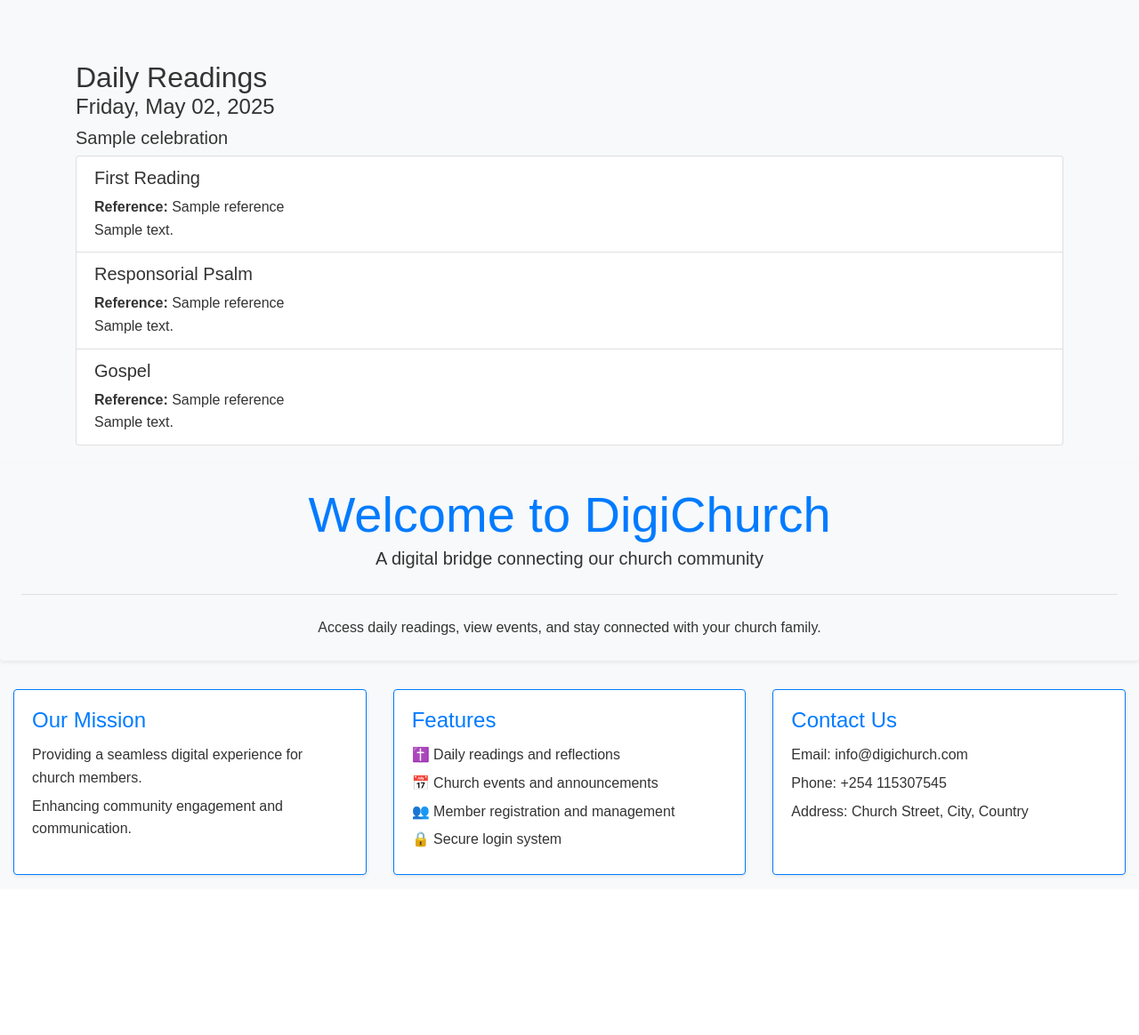
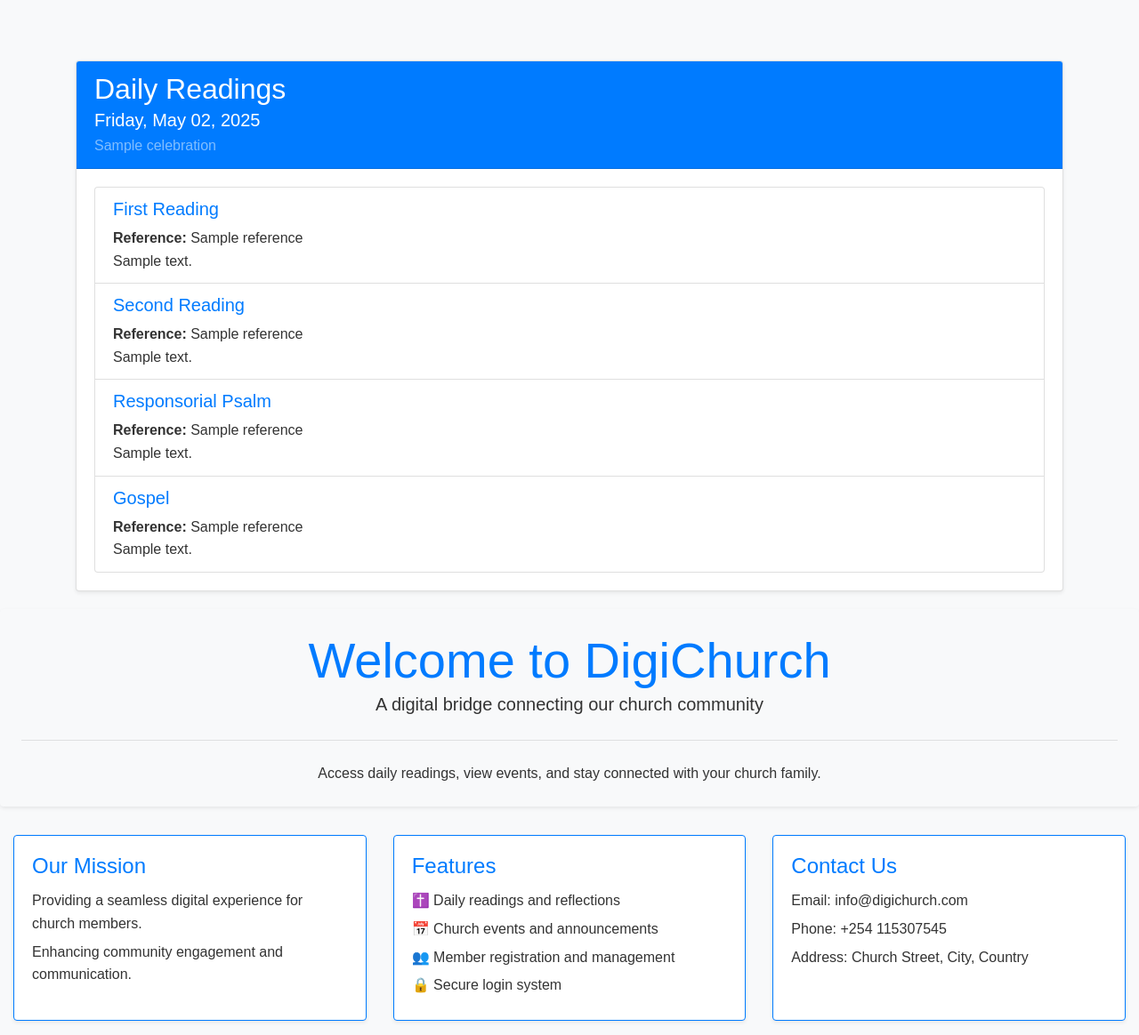
Before and after one commit to Manyala1/kanisa, a Flask app: page /view_readings in a window 1280 px wide. Shown: the part 58-1222 px from the top of the page at 89% size. Before the commit the page ends 1045 px from the top, so only its background shows below. Run offline with Flask 3, Linux system fonts and the light colour scheme; a user stored in the database is signed in; tables that the repository leaves empty hold one stand-in row (values such as "Sample post"); a database or web service that is not in the repository returns one stand-in record (values such as "Sample title"); data that the repository does not hold is empty; some libraries are stand-ins or nearby versions.

Commit message:
view readings format

```diff
--- a/app/templates/view_readings.html
+++ b/app/templates/view_readings.html
@@ -2,29 +2,64 @@
 
 {% block content %}
 <div class="container mt-4">
-    <h2>Daily Readings</h2>
+    <div class="card shadow-sm">
+        <div class="card-header bg-primary text-white">
+            <h2 class="mb-0">Daily Readings</h2>
+            <p class="lead mb-0">{{ readings.date if readings.date else 'Today' }}</p>
+            <p class="text-white-50">{{ readings.liturgical_day }}</p>
+        </div>
+        <div class="card-body">
             {% if readings %}
-        <h4>{{ readings.date }}</h4>
-        <h5>{{ readings.liturgical_day }}</h5>
                 <ul class="list-group">
+                    <!-- First Reading -->
                     <li class="list-group-item">
-                <h5>First Reading</h5>
+                        <h5 class="text-primary">First Reading</h5>
                         <p><strong>Reference:</strong> {{ readings.first_reading.reference }}</p>
                         <p>{{ readings.first_reading.content }}</p>
                     </li>
+
+                    <!-- Second Reading -->
                     <li class="list-group-item">
-                <h5>Responsorial Psalm</h5>
+                        <h5 class="text-primary">Second Reading</h5>
+                        <p><strong>Reference:</strong> {{ readings.second_reading.reference }}</p>
+                        <p>{{ readings.second_reading.content }}</p>
+                    </li>
+
+                    <!-- Responsorial Psalm -->
+                    <li class="list-group-item">
+                        <h5 class="text-primary">Responsorial Psalm</h5>
                         <p><strong>Reference:</strong> {{ readings.responsorial_psalm.reference }}</p>
                         <p>{{ readings.responsorial_psalm.content }}</p>
                     </li>
+
+                    <!-- Gospel -->
                     <li class="list-group-item">
-                <h5>Gospel</h5>
+                        <h5 class="text-primary">Gospel</h5>
                         <p><strong>Reference:</strong> {{ readings.gospel.reference }}</p>
                         <p>{{ readings.gospel.content }}</p>
                     </li>
                 </ul>
             {% else %}
-        <p>No readings available at the moment.</p>
+                <div class="alert alert-info">
+                    <i class="fas fa-info-circle"></i> No readings available at the moment.
+                </div>
             {% endif %}
         </div>
+    </div>
+</div>
 {% endblock %}
+
+{% block styles %}
+<style>
+    .list-group-item {
+        border-left: 4px solid #007bff;
+        margin-bottom: 1rem;
+    }
+    .card-header {
+        border-bottom: 3px solid #0056b3;
+    }
+    .text-primary {
+        margin-bottom: 1rem;
+    }
+</style>
+{% endblock %}
--- a/app/views.py
+++ b/app/views.py
@@ -116,12 +116,32 @@
 @views.route('/view_readings', methods=['GET'], endpoint='view_readings')
 @login_required
 def view_readings():
-    # Fetch today's readings using the updated API utility
-    readings = fetch_todays_readings()
-    if not readings:
-        flash("No daily readings available today. Please check back later.", category="info")
-        return render_template('view_readings.html', user=current_user, readings={})
-    return render_template('view_readings.html', user=current_user, readings=readings)
+    try:
+        readings = fetch_todays_readings()
+    except Exception as e:
+        # Fallback readings if API fails
+        readings = {
+            'date': datetime.now().strftime('%A, %B %d, %Y'),
+            'liturgical_day': 'Daily Reading',
+            'first_reading': {
+                'reference': 'Acts 4:1-12',
+                'content': 'The priests and the captain of the temple guard and the Sadducees came up to Peter and John while they were speaking to the people...'
+            },
+            'second_reading': {
+                'reference': 'Revelation 1:9-11a, 12-13, 17-19',
+                'content': 'I, John, your brother and companion in the suffering and kingdom and patient endurance that are ours in Jesus...'
+            },
+            'responsorial_psalm': {
+                'reference': 'Psalm 118:1-2, 4, 22-27a',
+                'content': 'Give thanks to the LORD, for he is good; his love endures forever...'
+            },
+            'gospel': {
+                'reference': 'John 20:19-31',
+                'content': 'On the evening of that first day of the week, when the disciples were together, with the doors locked for fear of the Jewish leaders...'
+            }
+        }
+
+    return render_template('view_readings.html', readings=readings)
 
 @views.route('/about', methods=['GET'], endpoint='about')
 def about():
```
Lines whose indentation alone changed are shown as unchanged.
